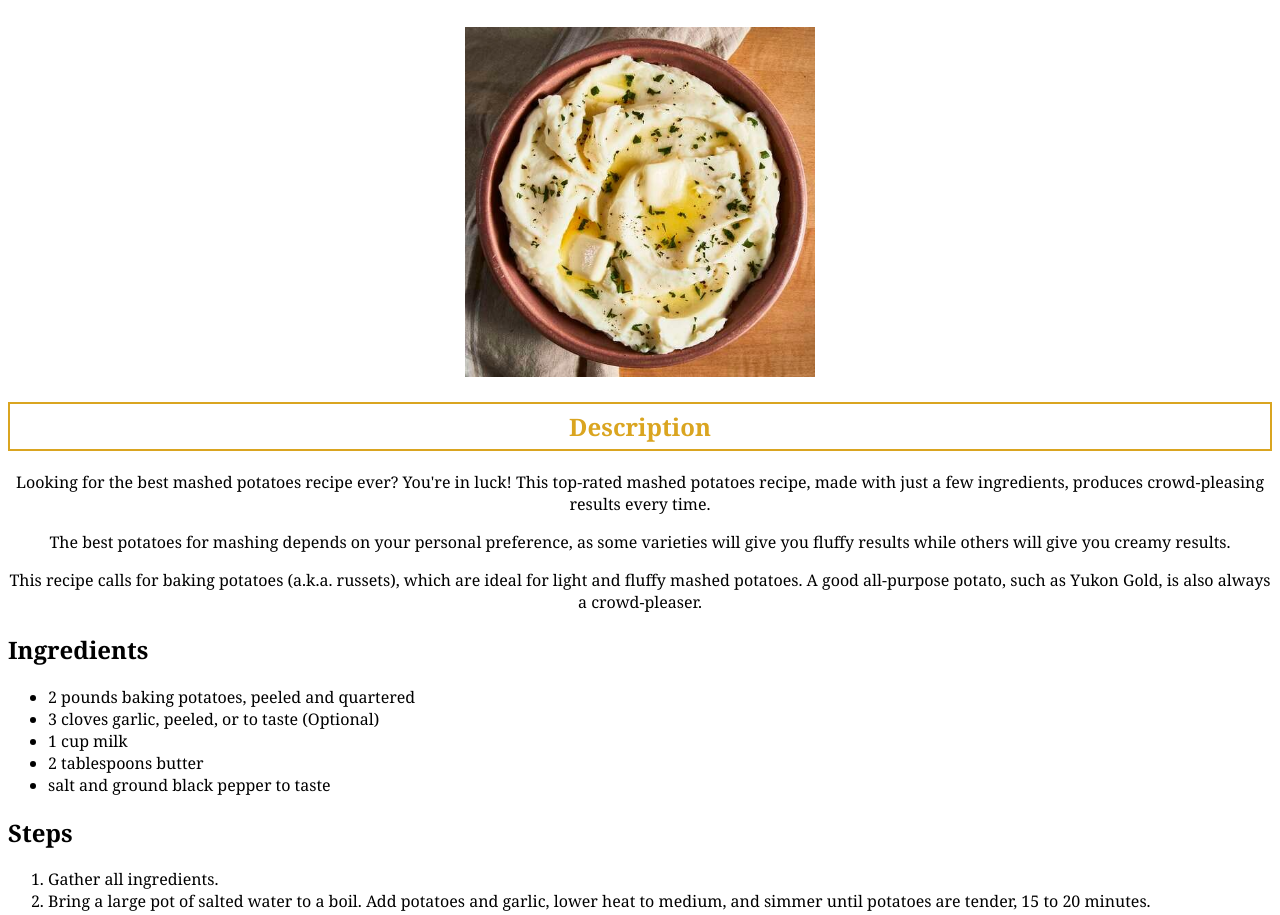
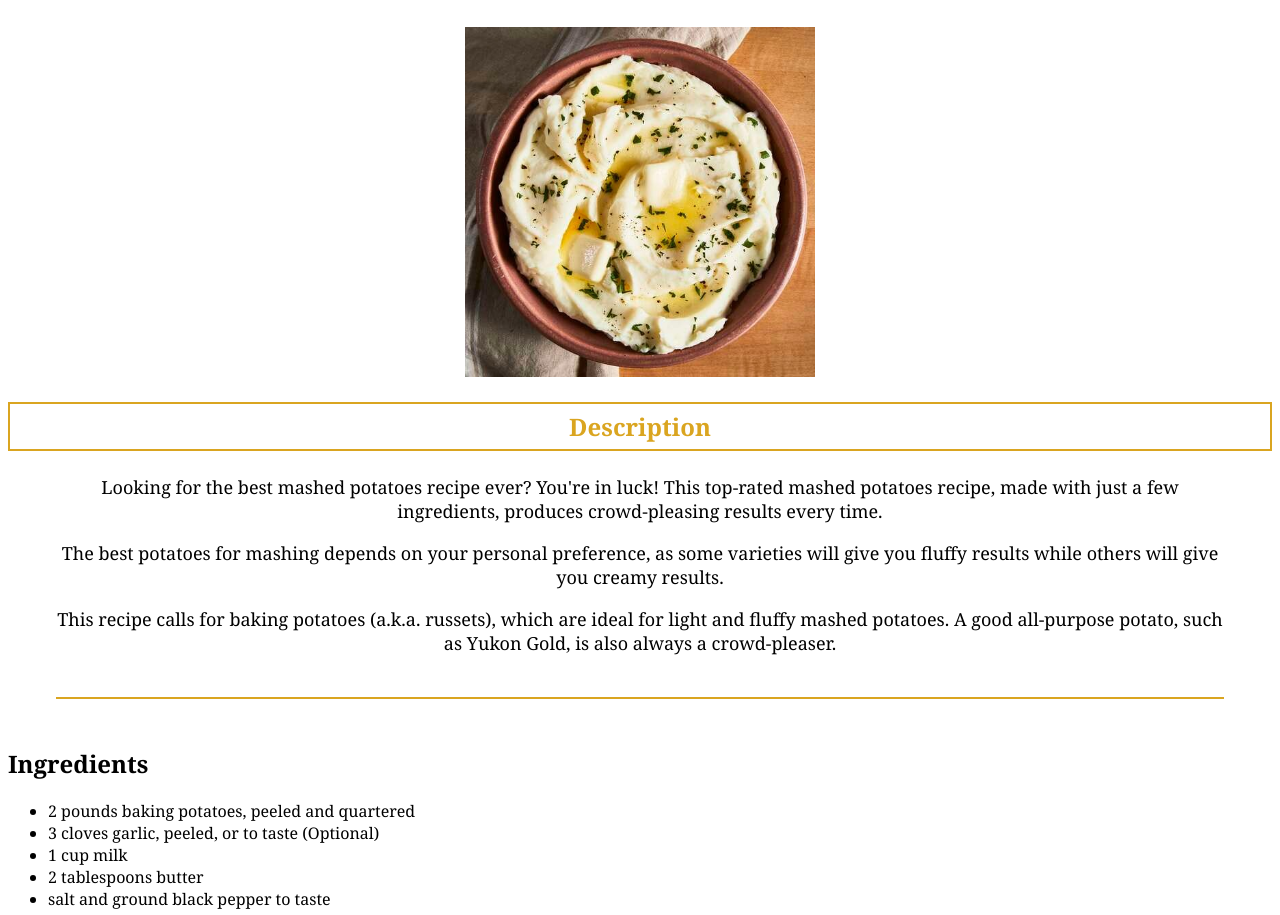
Before and after one commit to NotMeksi/odin-recipes, a plain HTML site: page recipes/basic-mashed-potatoes.html in a window 1280 px wide. Shown: the part 148-1063 px from the top of the page. Drawn offline with Linux system fonts and the light colour scheme.

Commit message:
Change style of description paragraphs

```diff
--- a/recipes/basic-mashed-potatoes.html
+++ b/recipes/basic-mashed-potatoes.html
@@ -11,9 +11,11 @@
     <img src="../images/basicmashedpotatophoto.jpg" alt="A bronze bowl of mashed potatoes with chunks of butter and shredded parsley" width="350px">
 
     <h2 id="desc">Description</h2>
-    <p>Looking for the best mashed potatoes recipe ever? You're in luck! This top-rated mashed potatoes recipe, made with just a few ingredients, produces crowd-pleasing results every time.</p>
-    <p>The best potatoes for mashing depends on your personal preference, as some varieties will give you fluffy results while others will give you creamy results.</p>
-    <p>This recipe calls for baking potatoes (a.k.a. russets), which are ideal for light and fluffy mashed potatoes. A good all-purpose potato, such as Yukon Gold, is also always a crowd-pleaser.</p>
+    <div class= "recipe-description">
+        <p>Looking for the best mashed potatoes recipe ever? You're in luck! This top-rated mashed potatoes recipe, made with just a few ingredients, produces crowd-pleasing results every time.</p>
+        <p>The best potatoes for mashing depends on your personal preference, as some varieties will give you fluffy results while others will give you creamy results.</p>
+        <p>This recipe calls for baking potatoes (a.k.a. russets), which are ideal for light and fluffy mashed potatoes. A good all-purpose potato, such as Yukon Gold, is also always a crowd-pleaser.</p>
+    </div>
 
     <h2>Ingredients</h2>
     <ul>
--- a/styles/style.css
+++ b/styles/style.css
@@ -36,3 +36,10 @@ h2 {
     padding: 6px;
     color: goldenrod;
 }
+
+.recipe-description {
+    margin: 24px 48px 48px 48px;
+    padding-bottom: 24px;
+    border-bottom: 2px goldenrod solid;
+    font-size: 18px;
+}
```
Also changed, not shown: recipes/cornbread-dressing.html (+5 -2 lines), recipes/green-bean-casserole.html (+4 -2 lines).
